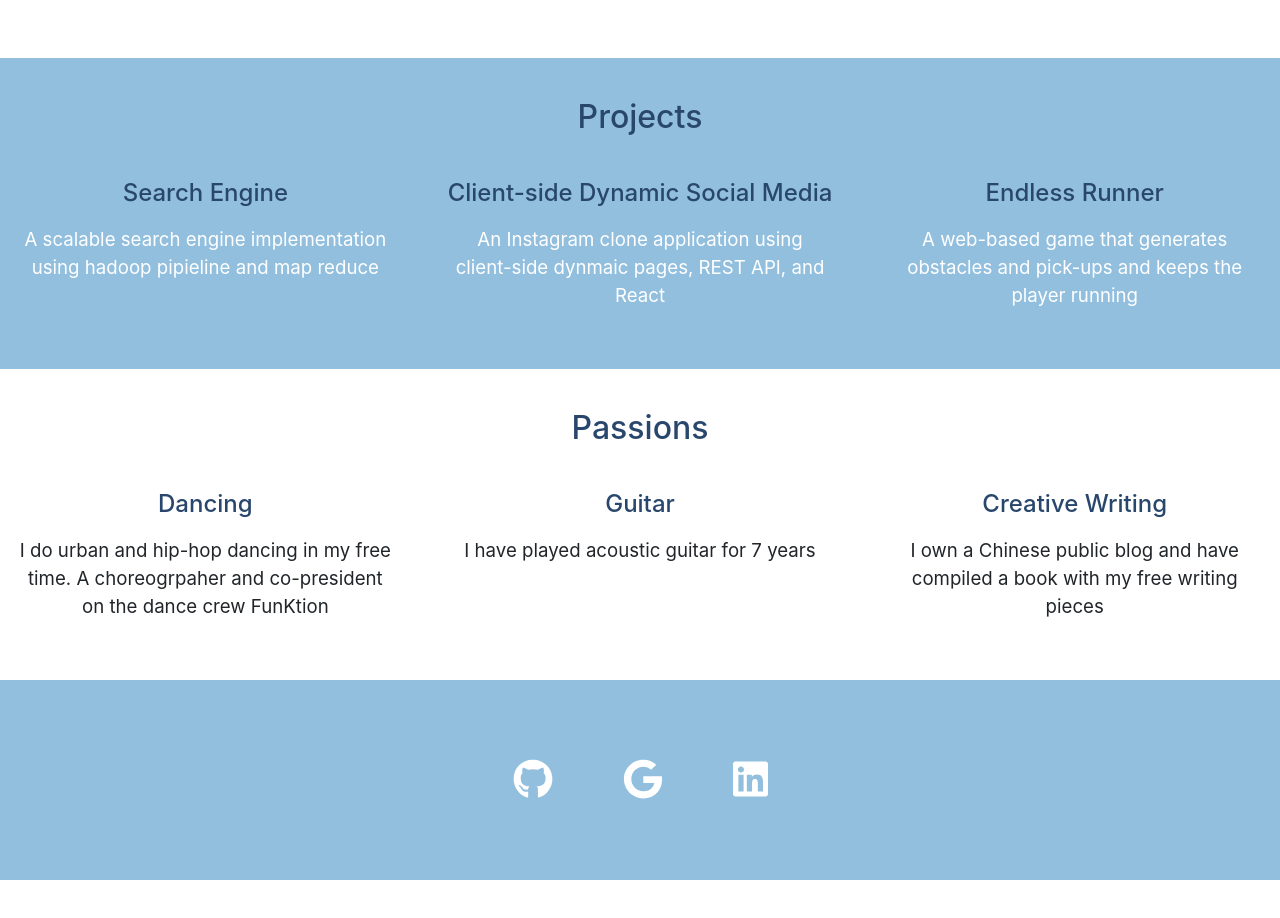
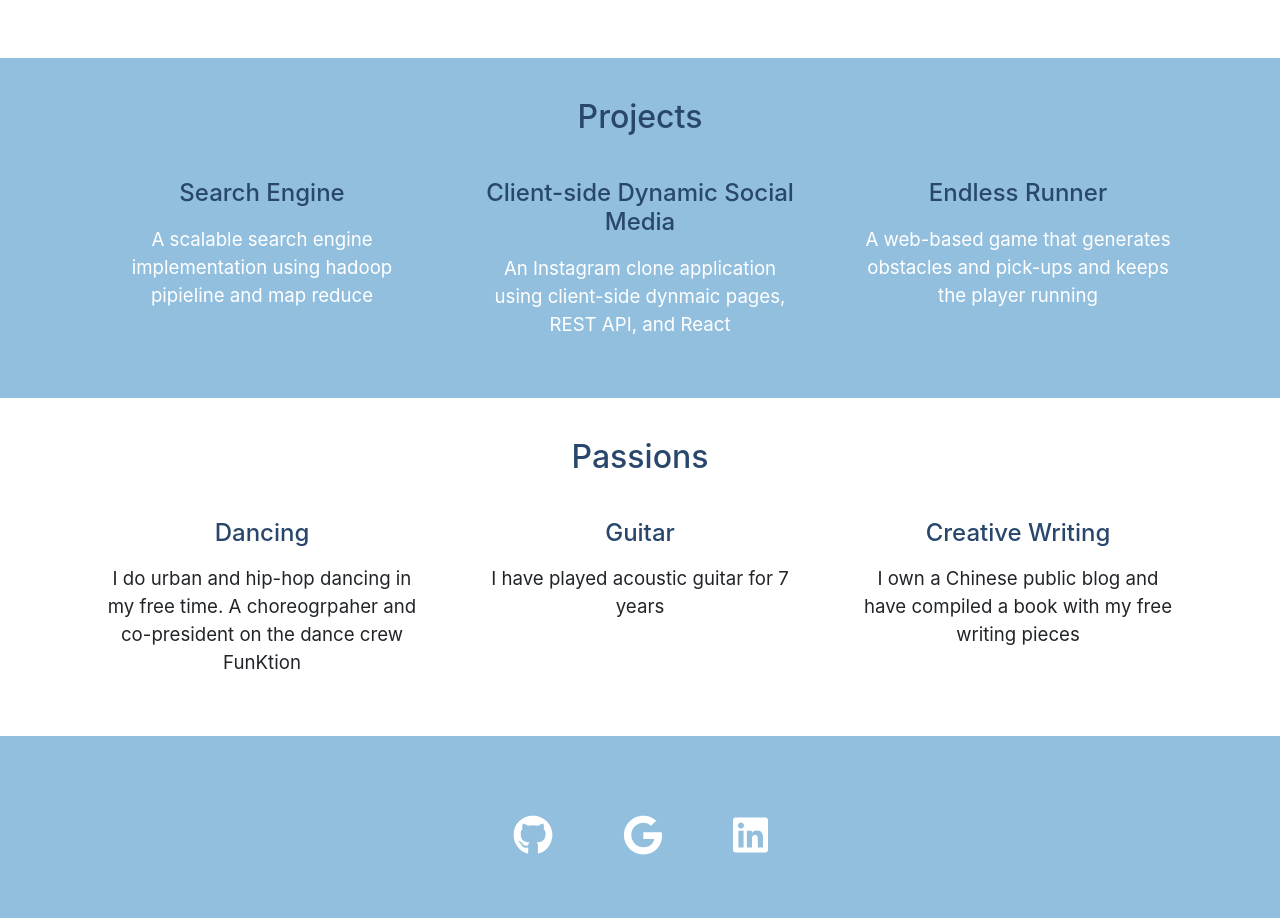
Before and after one commit to kevinpjk/website, a React (Create React App) app: page / in a window 1280 px wide. Shown: the part 780-1698 px from the top of the page. Before the commit the page ends 1660 px from the top, so only its background shows below. Built offline with nearby package versions, Linux system fonts and the light colour scheme.

Commit message:
layout change

```diff
--- a/src/Experience.js
+++ b/src/Experience.js
@@ -5,7 +5,6 @@ import { Container, Row, Col } from 'react-bootstrap';
 const Styles = styled.div `
     .content {
         vertical-align: top;
-        text-align: center;
         font-size: 14pt;
         border: 3px solid transparent;
         padding-bottom: 40px;
@@ -21,7 +20,7 @@ const Styles = styled.div `
     }
 
     .h2 {
-        padding-top: 10px;
+        place-items: center;
     }
 
     .subtitle {
@@ -49,21 +48,25 @@ export const Experience = () => {
                     <div className="content">
                         <Row>
                             <Col>
+                                <Conatainer>
                                     <h4 className="subtitle">Full-stack Student Developer</h4>
                                     <p>Started in 2020, I am participating in a one-year co-op program between Learning A-Z and the University of Michigan. The company produces online learning products for grade school students.</p>
                                     <p>We are tasked with producing a web-based dynamic crossword puzzle game as a part of the company's product Vocabulary A-Z for K-5 students, as a way to enhance virtual learning.</p>
                                     <p>To accomplish this, I worked with 4 other engineering students and 2 design students. And we adopted the Agile development model with 2 week sprints.</p>
                                     <p>We first researched and implmeneted a crossword generation algorithm using the company standard PHP, and connected it with a word bank database using MySQL to create a functional prototype. We also employed the MVC model and Angular framework to layer different services and components of the web program.</p>
                                     <p>Now, we are working on implementing additional features, such as saving the real-time progress, and generating step-by-step report on how students solved the puzzle to provide feedback for teachers. We are also designing the UI theme of the webpage, as well as the animation and sound effects to make the game more engaging for students.</p>
+                                </Conatainer>
                             </Col>
 
                             <Col>
+                                <Container>
                                     <h4 className="subtitle">HCI Research Assistant</h4>
                                     <p>Since January of 2020, I have been working as a research assistant at the Human Computer Interaction Lab at the University of Michigan.</p>
                                     <p>With the goal of creating a time and cost efficient method of measuring the usability and learnability of a user interface, speicifically on typing tasks, I revised and further developed a simulation program that models user's behavior on a device, given a pre-configured interface.</p>
                                     <p>The program follows a hierarchical structure that mimics the interaction between a human and an environment with a device, which is currently set to be a touch-screen mobile device with layers of widgets as interface.</p>
                                     <p>To model a human's typing behavior, I researched previous HCI and UI/UX studies, and implemenetd cognitive, perceptual, and motor components based on those results and patterns. Then, I connected those components and developed bahviors such as visual search, memory recall, reading, and typing. I also animate the process of reading and transcribing text to provide straight-forward representation of a simulated user's behavior.</p>
                                     <p>Right now, I am working with my mentor to create more complex behaviors and mechanisms on modern devices, such as correcting wrong input and auto-correct. We hope to create an accurate model on touch-screen devices, then potentially expanding the project to describe other interfaces in the future.</p>
+                                </Container>
                             </Col>
                         </Row>
                     </div>
@@ -77,18 +80,22 @@ export const Experience = () => {
                     <div className="content">
                         <Row>
                             <Col>
+                                <Container>
                                     <h4 className="subtitle">Search Engine</h4>
                                     <p>A scaleable search engine similar to a commercial search engine</p>
                                     <p>Indexing implemented with MapReduce on Hadoop pipeline to allow large scaling</p>
                                     <p>Information retrieval based on both tf-idf and PageRank scores</p>
                                     <p>Search interface driven by React with user-driven scoring and summarization</p>
+                                </Container>
                             </Col>
 
                             <Col>
+                                <Container>
                                     <h4 className="subtitle">Client-side Dynamic Social Media</h4>
                                     <p>An Instagram clone application using client-side dynmaic pages, REST API, and React</p>
                                     <p>Render webpages to make asynchronous calls and update content seamelessly</p>
                                     <p>Allows users to create profile, log in, make posts, and react to other user's posts</p>
+                                </Container>
                             </Col>
                         </Row>
 
--- a/src/Home.js
+++ b/src/Home.js
@@ -70,6 +70,7 @@ export const Home = () => {
             <div className="blueContent">
                 <div className="spacing"></div>
                 <h2 className="title">Projects</h2>
+                <Container>
                     <div className="projects">
                         <Row>
                             <Col>
@@ -92,10 +93,12 @@ export const Home = () => {
                             </Col>
                         </Row>
                     </div>
+                </Container>
             </div>
             <div className="spacing"></div>
 
             <h2 className="title">Passions</h2>
+            <Container>
                 <div className="passions">
                     <Row>
                         <Col>
@@ -118,6 +121,7 @@ export const Home = () => {
                         </Col>
                     </Row>
                 </div>
+            </Container>
         </Styles>
     )
 }
--- a/src/Passion.js
+++ b/src/Passion.js
@@ -5,7 +5,6 @@ import { Container, Row, Col } from 'react-bootstrap';
 const Styles = styled.div `
     .content {
         vertical-align: top;
-        text-align: center;
         font-size: 14pt;
         border: 3px solid transparent;
         padding-bottom: 40px;
@@ -18,6 +17,10 @@ const Styles = styled.div `
         height: 80px;
         background-color: #92bfde;
         color: white;
+    }
+
+    .h2 {
+        place-items: center;
     }
 
     .subtitle {
@@ -54,6 +57,8 @@ export const Passion = () => {
                             </Col>
                         </Row>
 
+                        <div className="spacing"></div>
+
                         <Row>
                             <Col>
                                 <h4 className="subtitle">Acoustic Guitar</h4>
```
Lines whose indentation alone changed are shown as unchanged.
